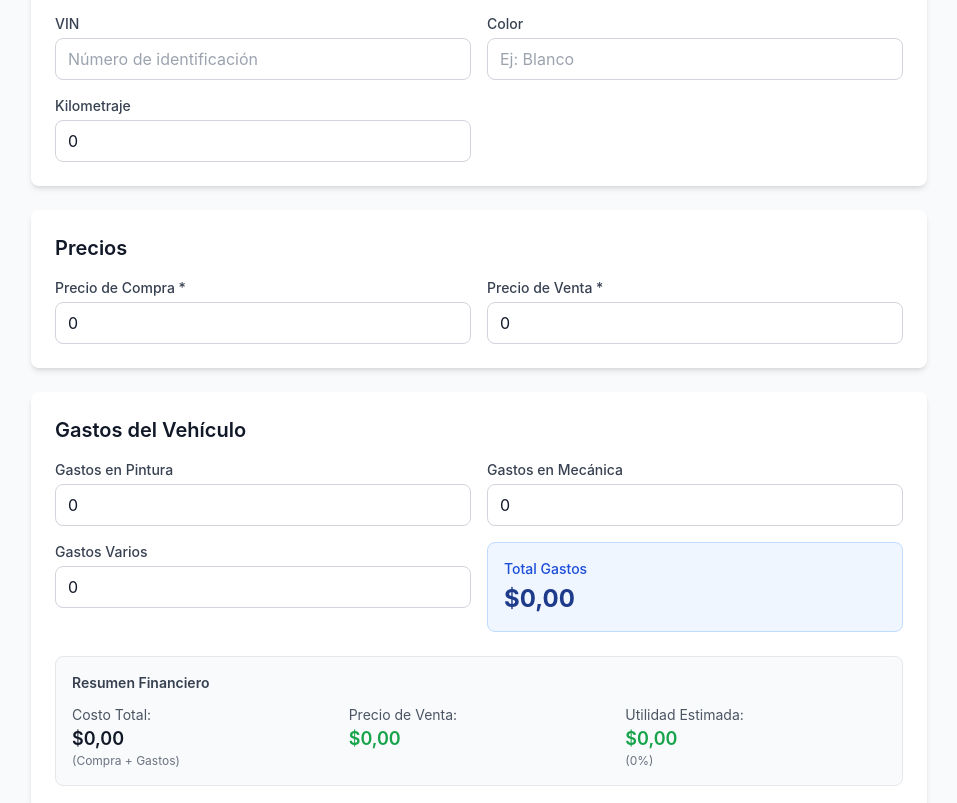
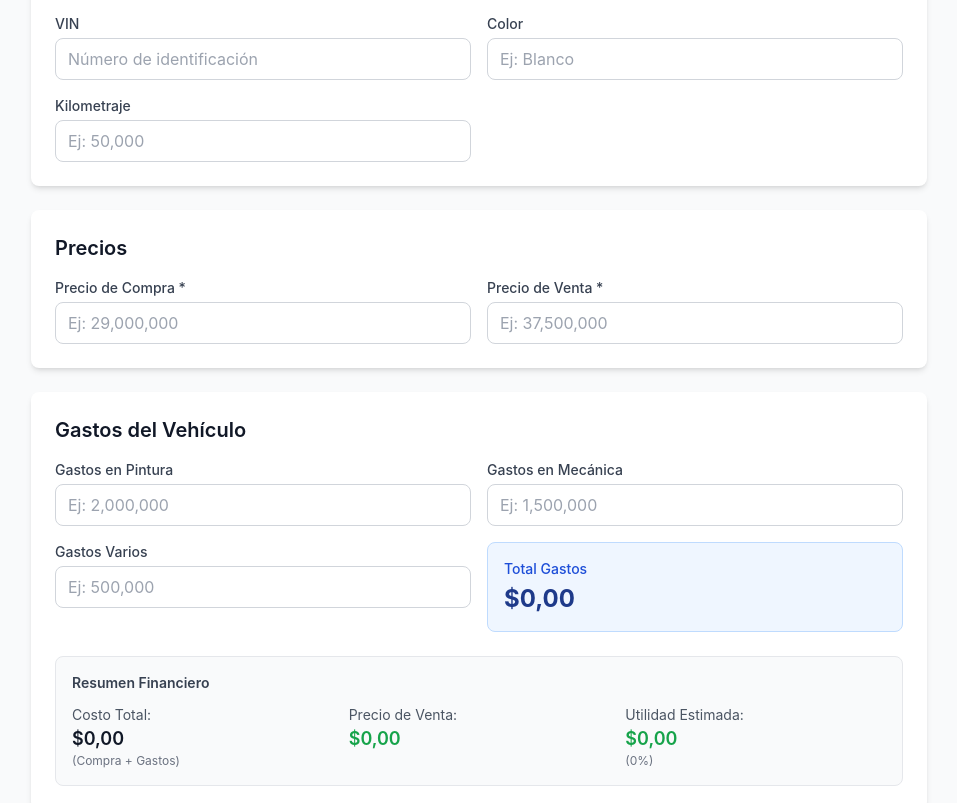
Before and after one commit to mauriciousa993-rgb/app-compraventa, a React (Vite) app in the folder frontend/: page /vehicles/1/edit in a window 1280 px wide. Shown: the part 448-1251 px from the top of the page, without its empty margins (161-1118 px from the left). Built offline with nearby package versions, Linux system fonts and the light colour scheme; no server answers; sample sign-in values are in the browser's storage.

Commit message:
Feat: Agregar formato de numeros con separador de miles y ocultar ceros iniciales

```diff
--- a/frontend/src/pages/VehicleForm.tsx
+++ b/frontend/src/pages/VehicleForm.tsx
@@ -85,6 +85,22 @@ const VehicleForm: React.FC = () => {
 
   const [selectedFile, setSelectedFile] = useState<File | null>(null);
   const [photoPreview, setPhotoPreview] = useState<string>('');
+
+  // Formatear número con separador de miles
+  const formatNumber = (value: number | string): string => {
+    if (value === '' || value === 0 || value === '0') return '';
+    const numValue = typeof value === 'string' ? parseFloat(value.replace(/,/g, '')) : value;
+    if (isNaN(numValue)) return '';
+    return numValue.toLocaleString('es-CO');
+  };
+
+  // Parsear número desde string formateado
+  const parseFormattedNumber = (value: string): number => {
+    if (!value || value === '') return 0;
+    const cleaned = value.replace(/,/g, '').replace(/\./g, '');
+    const num = parseFloat(cleaned);
+    return isNaN(num) ? 0 : num;
+  };
 
   // Cargar datos del vehículo si estamos en modo edición
   useEffect(() => {
@@ -192,20 +208,6 @@ const VehicleForm: React.FC = () => {
             [doc]: { ...prev.documentacion[doc as keyof typeof prev.documentacion], [field]: checked }
           }
         }));
-      }
-    } else if (type === 'number') {
-      // Manejar gastos
-      if (name.startsWith('gastos.')) {
-        const field = name.split('.')[1];
-        const numValue = parseFloat(value) || 0;
-        setFormData(prev => {
-          const newGastos = { ...prev.gastos, [field]: numValue };
-          // Calcular total automáticamente
-          newGastos.total = newGastos.pintura + newGastos.mecanica + newGastos.varios;
-          return { ...prev, gastos: newGastos };
-        });
-      } else {
-        setFormData(prev => ({ ...prev, [name]: parseFloat(value) || 0 }));
       }
     } else if (type === 'date') {
       // Manejar fechas de documentación
@@ -421,13 +423,15 @@ const VehicleForm: React.FC = () => {
                   Kilometraje
                 </label>
                 <input
-                  type="number"
+                  type="text"
                   name="kilometraje"
-                  value={formData.kilometraje}
-                  onChange={handleChange}
+                  value={formatNumber(formData.kilometraje)}
+                  onChange={(e) => {
+                    const numValue = parseFormattedNumber(e.target.value);
+                    setFormData(prev => ({ ...prev, kilometraje: numValue }));
+                  }}
                   className="input-field"
-                  min="0"
-                  placeholder="0"
+                  placeholder="Ej: 50,000"
                 />
               </div>
             </div>
@@ -442,15 +446,16 @@ const VehicleForm: React.FC = () => {
                   Precio de Compra *
                 </label>
                 <input
-                  type="number"
+                  type="text"
                   name="precioCompra"
-                  value={formData.precioCompra}
-                  onChange={handleChange}
+                  value={formatNumber(formData.precioCompra)}
+                  onChange={(e) => {
+                    const numValue = parseFormattedNumber(e.target.value);
+                    setFormData(prev => ({ ...prev, precioCompra: numValue }));
+                  }}
                   className="input-field"
                   required
-                  min="0"
-                  step="0.01"
-                  placeholder="0.00"
+                  placeholder="Ej: 29,000,000"
                 />
               </div>
 
@@ -459,15 +464,16 @@ const VehicleForm: React.FC = () => {
                   Precio de Venta *
                 </label>
                 <input
-                  type="number"
+                  type="text"
                   name="precioVenta"
-                  value={formData.precioVenta}
-                  onChange={handleChange}
+                  value={formatNumber(formData.precioVenta)}
+                  onChange={(e) => {
+                    const numValue = parseFormattedNumber(e.target.value);
+                    setFormData(prev => ({ ...prev, precioVenta: numValue }));
+                  }}
                   className="input-field"
                   required
-                  min="0"
-                  step="0.01"
-                  placeholder="0.00"
+                  placeholder="Ej: 37,500,000"
                 />
               </div>
             </div>
@@ -482,14 +488,19 @@ const VehicleForm: React.FC = () => {
                   Gastos en Pintura
                 </label>
                 <input
-                  type="number"
+                  type="text"
                   name="gastos.pintura"
-                  value={formData.gastos.pintura}
-                  onChange={handleChange}
+                  value={formatNumber(formData.gastos.pintura)}
+                  onChange={(e) => {
+                    const numValue = parseFormattedNumber(e.target.value);
+                    setFormData(prev => {
+                      const newGastos = { ...prev.gastos, pintura: numValue };
+                      newGastos.total = newGastos.pintura + newGastos.mecanica + newGastos.varios;
+                      return { ...prev, gastos: newGastos };
+                    });
+                  }}
                   className="input-field"
-                  min="0"
-                  step="0.01"
-                  placeholder="0.00"
+                  placeholder="Ej: 2,000,000"
                 />
               </div>
 
@@ -498,14 +509,19 @@ const VehicleForm: React.FC = () => {
                   Gastos en Mecánica
                 </label>
                 <input
-                  type="number"
+                  type="text"
                   name="gastos.mecanica"
-                  value={formData.gastos.mecanica}
-                  onChange={handleChange}
+                  value={formatNumber(formData.gastos.mecanica)}
+                  onChange={(e) => {
+                    const numValue = parseFormattedNumber(e.target.value);
+                    setFormData(prev => {
+                      const newGastos = { ...prev.gastos, mecanica: numValue };
+                      newGastos.total = newGastos.pintura + newGastos.mecanica + newGastos.varios;
+                      return { ...prev, gastos: newGastos };
+                    });
+                  }}
                   className="input-field"
-                  min="0"
-                  step="0.01"
-                  placeholder="0.00"
+                  placeholder="Ej: 1,500,000"
                 />
               </div>
 
@@ -514,14 +530,19 @@ const VehicleForm: React.FC = () => {
                   Gastos Varios
                 </label>
                 <input
-                  type="number"
+                  type="text"
                   name="gastos.varios"
-                  value={formData.gastos.varios}
-                  onChange={handleChange}
+                  value={formatNumber(formData.gastos.varios)}
+                  onChange={(e) => {
+                    const numValue = parseFormattedNumber(e.target.value);
+                    setFormData(prev => {
+                      const newGastos = { ...prev.gastos, varios: numValue };
+                      newGastos.total = newGastos.pintura + newGastos.mecanica + newGastos.varios;
+                      return { ...prev, gastos: newGastos };
+                    });
+                  }}
                   className="input-field"
-                  min="0"
-                  step="0.01"
-                  placeholder="0.00"
+                  placeholder="Ej: 500,000"
                 />
               </div>
 
```
